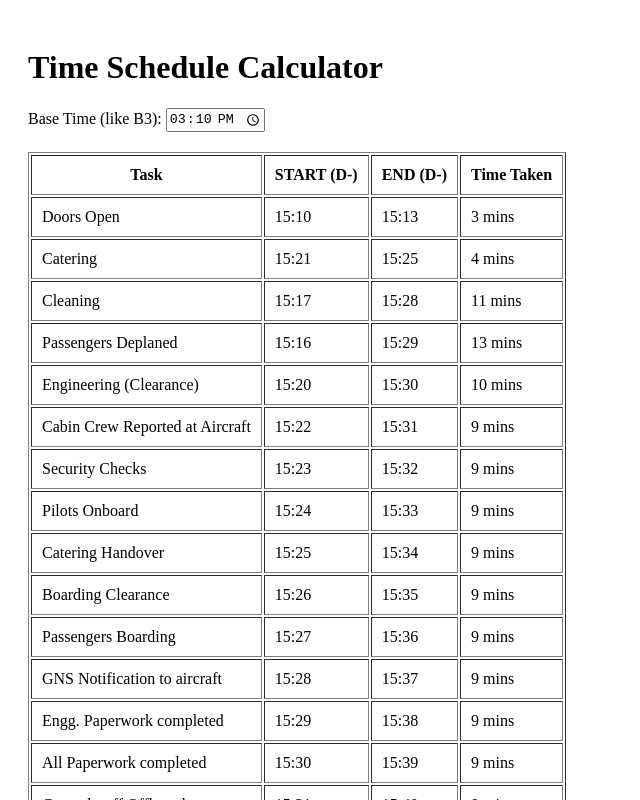
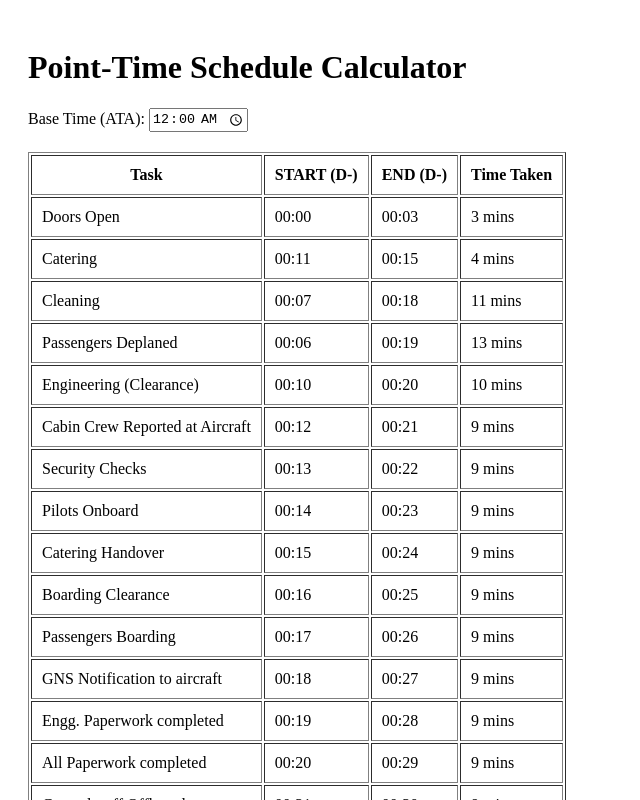
Before and after one commit to chandant55/pts-table, a React (Vite) app: page / in a window 1280 px wide. Shown: the top 800 px of the page, without its empty margins (0-640 px from the left). Built offline with nearby package versions, Linux system fonts and the light colour scheme.

Commit message:
change default timimg

```diff
--- a/src/App.jsx
+++ b/src/App.jsx
@@ -2,7 +2,7 @@
 import React, { useState } from "react";
 
 function App() {
-  const [baseTime, setBaseTime] = useState("15:10"); // Base time from user (in 24-hour format)
+  const [baseTime, setBaseTime] = useState("00:00"); // Base time from user (in 24-hour format)
 
   // Task data: Task Name, E, and F values from your dataset
   const tasks = [
@@ -67,11 +67,11 @@ function App() {
 
   return (
     <div style={{ padding: "20px" }}>
-      <h1>Time Schedule Calculator</h1>
+      <h1>Point-Time Schedule Calculator</h1>
 
       {/* Input for base time */}
       <div>
-        <label>Base Time (like B3): </label>
+        <label>Base Time (ATA): </label>
         <input
           type="time"
           value={baseTime}
```
